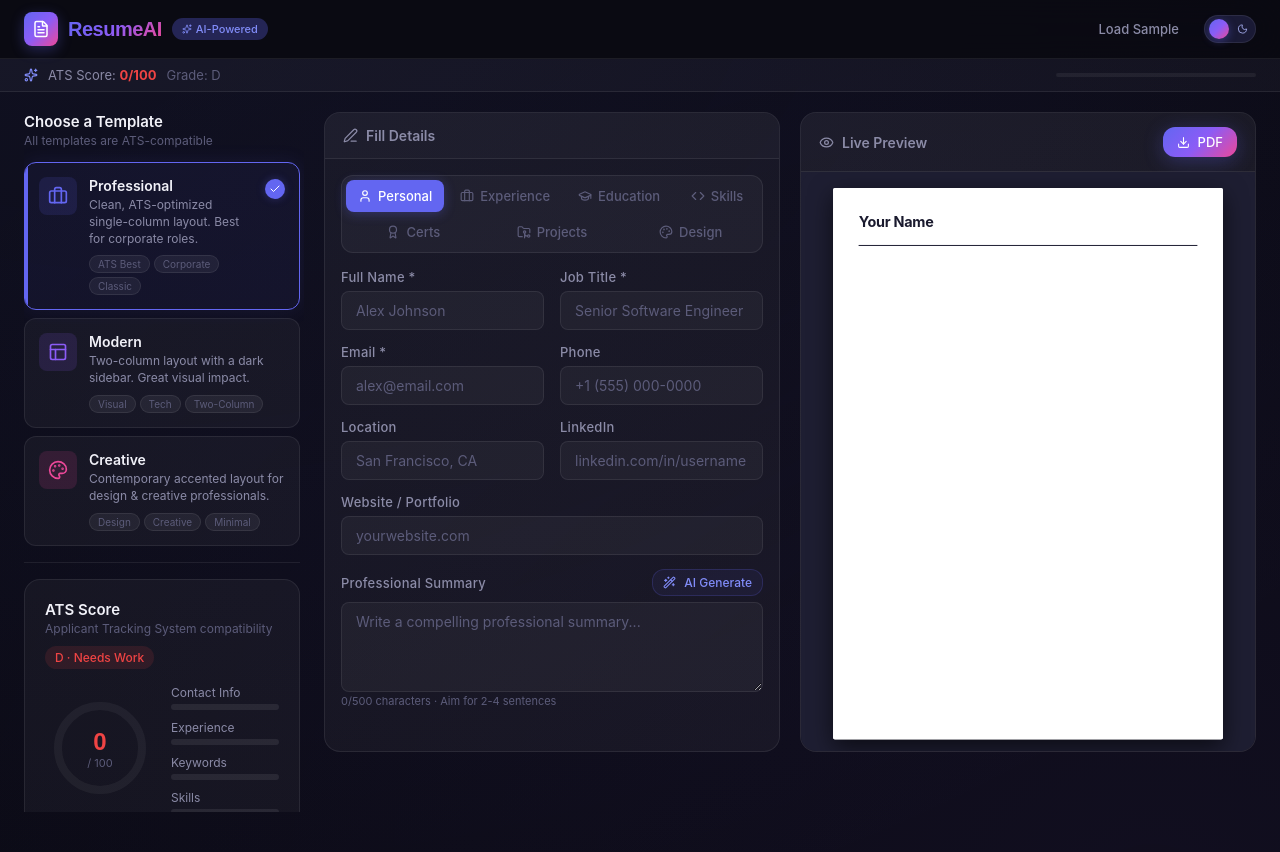
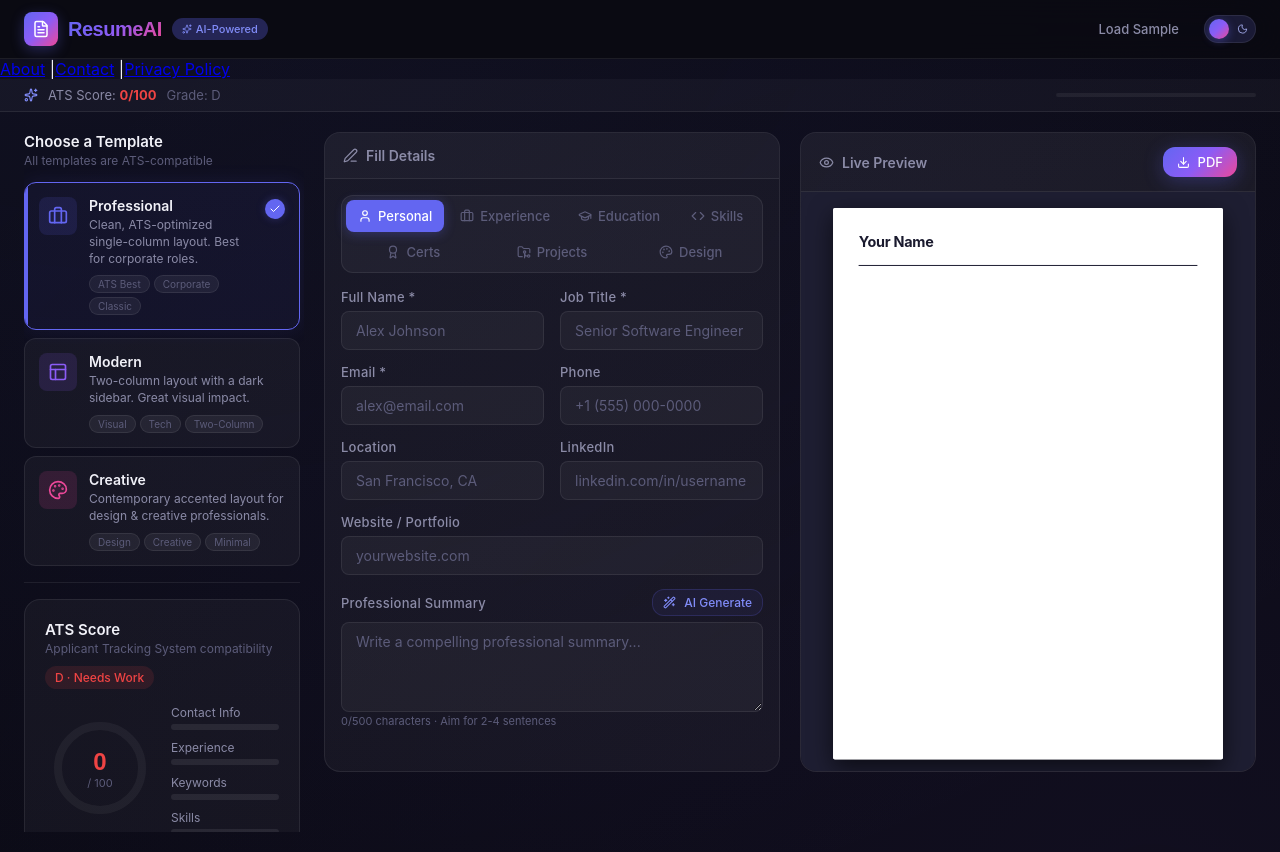
Before and after one commit to Ganesh-028/Project, a React (Vite) app: page / in a window 1280 px wide. Built offline with nearby package versions, Linux system fonts and the light colour scheme.

Commit message:
added pages

```diff
--- a/src/App.jsx
+++ b/src/App.jsx
@@ -11,6 +11,9 @@ import { calculateATSScore } from './services/aiService';
 import './index.css';
 import './styles/App.css';
 import AdComponent from "./components/AdComponent";
+import About from "./pages/About";
+import Contact from "./pages/Contact";
+import Privacy from "./pages/Privacy";
 export default function App() {
   const [resumeData, setResumeData] = useState(initialResumeData);
   const [template, setTemplate] = useState('professional');
@@ -65,6 +68,11 @@ export default function App() {
         theme={theme}
         onToggleTheme={toggleTheme}
       />
+      <footer>
+  <a href="/about">About</a> |
+  <a href="/contact">Contact</a> |
+  <a href="/privacy">Privacy Policy</a>
+</footer>
       {/* Google AdSense */}
       <AdComponent />
       {/* ATS score banner */}
--- /dev/null
+++ b/src/pages/About.jsx
@@ -0,0 +1,10 @@
+function About() {
+  return (
+    <div>
+      <h1>About Us</h1>
+      <p>This website helps users create professional resumes using AI.</p>
+    </div>
+  );
+}
+
+export default About;
--- /dev/null
+++ b/src/pages/Contact.jsx
@@ -0,0 +1,10 @@
+function Contact() {
+  return (
+    <div>
+      <h1>Contact Us</h1>
+      <p>Email: your@email.com</p>
+    </div>
+  );
+}
+
+export default Contact;
--- /dev/null
+++ b/src/pages/Privacy.jsx
@@ -0,0 +1,10 @@
+function Privacy() {
+  return (
+    <div>
+      <h1>Privacy Policy</h1>
+      <p>We respect your privacy and do not share personal information.</p>
+    </div>
+  );
+}
+
+export default Privacy;
```
